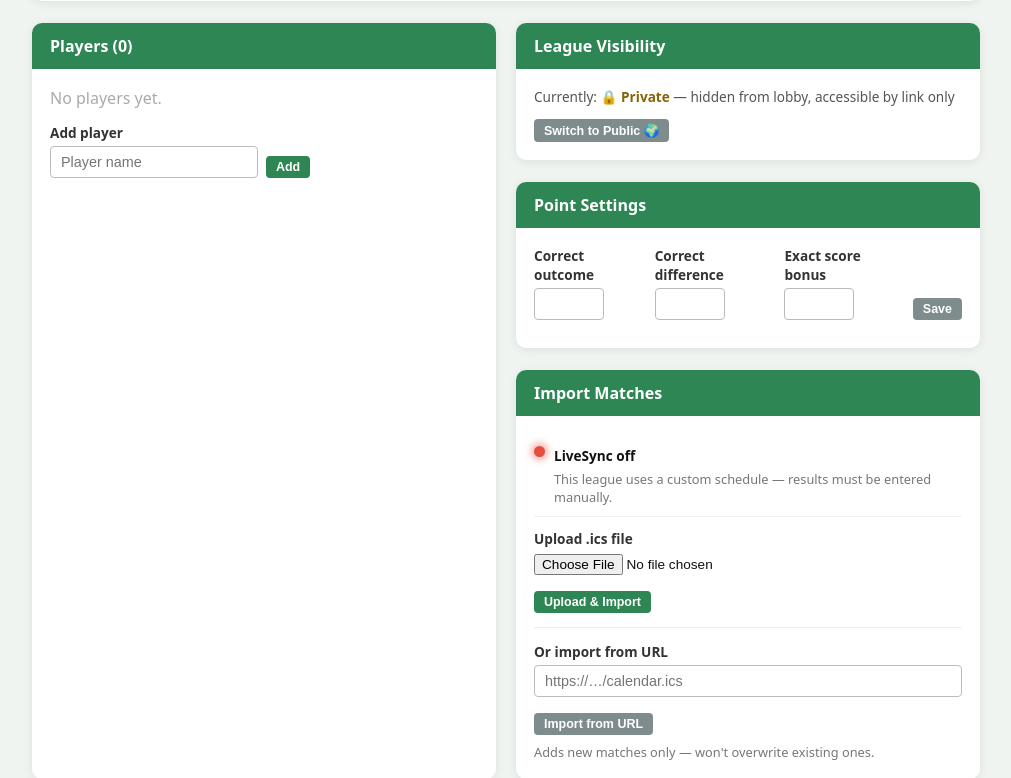
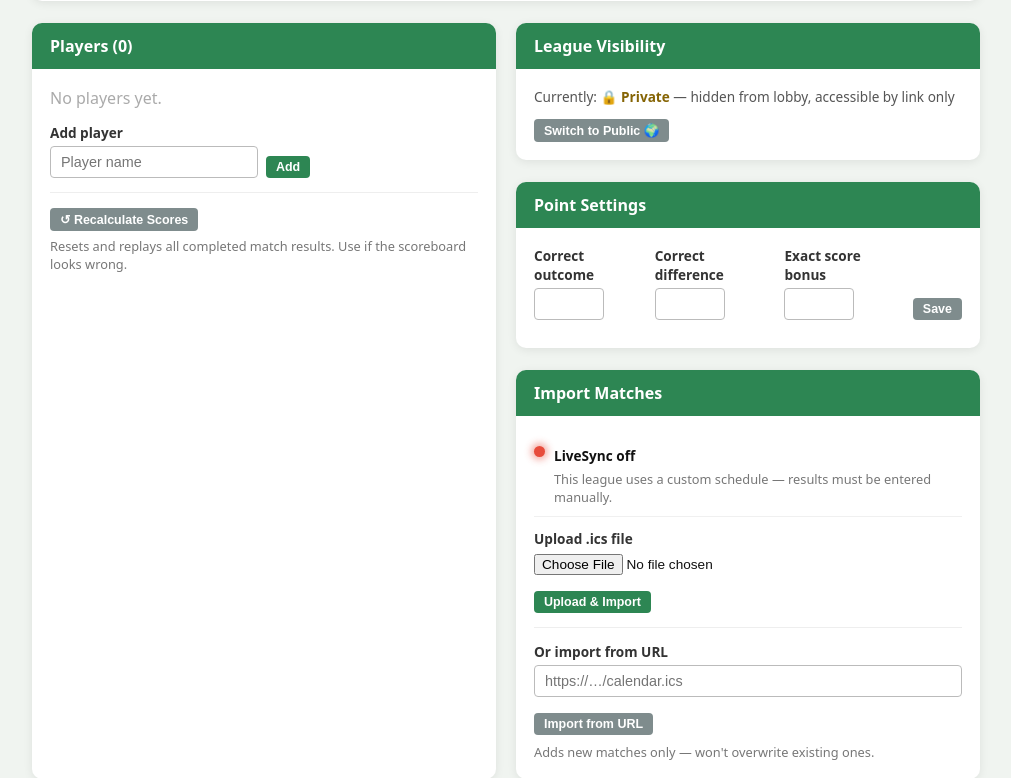
Before and after one commit to DenKula/worldcup-prediction-league, a Flask app: template templates/admin_dashboard.html in a window 1280 px wide. Shown: the part 236-1014 px from the top of the page, without its empty margins (134-1145 px from the left). Run offline with Flask 3, Linux system fonts and the light colour scheme; the template is opened without the code that fills it, so the values that code supplies are empty.

Commit message:
Fix diff_correct not counted for pre-existing results; add Recalculate Scores button
- league_admin_edit_match undo/redo now handles diff_correct (was missing)
- Add /league/<code>/admin/recalculate route: resets all player counters to 0
  then replays every completed match through apply_result to fix stale scores
- Add "Recalculate Scores" button in admin dashboard Players card

Co-Authored-By: Claude Sonnet 4.6 <noreply@anthropic.com>

```diff
--- a/app.py
+++ b/app.py
@@ -581,8 +581,9 @@ def league_admin_edit_match(code, match_id):
 
     if request.method == "POST":
         if match.get("result"):
-            old_result  = match["result"]
-            old_outcome = get_outcome(old_result)
+            old_result   = match["result"]
+            old_outcome  = get_outcome(old_result)
+            old_diff_val = goal_diff(old_result)
             for player, pred in match.get("predictions", {}).items():
                 if player not in data["players"]: continue
                 try: parse_score(pred)
@@ -590,7 +591,11 @@ def league_admin_edit_match(code, match_id):
                 s = data["players"][player]
                 if pred == old_result:
                     s["outcome_correct"] = max(0, s["outcome_correct"] - 1)
+                    s["diff_correct"]    = max(0, s.get("diff_correct", 0) - 1)
                     s["score_correct"]   = max(0, s["score_correct"]   - 1)
+                elif goal_diff(pred) == old_diff_val:
+                    s["outcome_correct"] = max(0, s["outcome_correct"] - 1)
+                    s["diff_correct"]    = max(0, s.get("diff_correct", 0) - 1)
                 elif get_outcome(pred) == old_outcome:
                     s["outcome_correct"] = max(0, s["outcome_correct"] - 1)
 
@@ -610,12 +615,18 @@ def league_admin_edit_match(code, match_id):
         if match.get("result"):
             result         = match["result"]
             result_outcome = get_outcome(result)
+            result_diff    = goal_diff(result)
             for player, pred in new_preds.items():
                 if player not in data["players"]: continue
                 s = data["players"][player]
+                s.setdefault("diff_correct", 0)
                 if pred == result:
                     s["outcome_correct"] += 1
+                    s["diff_correct"]    += 1
                     s["score_correct"]   += 1
+                elif goal_diff(pred) == result_diff:
+                    s["outcome_correct"] += 1
+                    s["diff_correct"]    += 1
                 elif get_outcome(pred) == result_outcome:
                     s["outcome_correct"] += 1
 
@@ -641,6 +652,23 @@ def league_admin_settings(code):
         flash("Settings saved.", "success")
     except ValueError:
         flash("Invalid point values.", "error")
+    return redirect(url_for("league_admin_dashboard", code=code))
+
+
+@app.route("/league/<code>/admin/recalculate", methods=["POST"])
+@league_admin_required
+def league_admin_recalculate(code):
+    data = load_league(code)
+    for player in data["players"]:
+        data["players"][player]["outcome_correct"] = 0
+        data["players"][player]["diff_correct"]    = 0
+        data["players"][player]["score_correct"]   = 0
+    completed = [(m, m["result"]) for m in data["matches"] if m.get("result")]
+    for match, result in completed:
+        match["result"] = None  # so apply_result skips the undo block
+        apply_result(data, match, result)
+    save_league(code, data)
+    flash(f"Scores recalculated from {len(completed)} completed match(es).", "success")
     return redirect(url_for("league_admin_dashboard", code=code))
 
 
--- a/templates/admin_dashboard.html
+++ b/templates/admin_dashboard.html
@@ -85,6 +85,12 @@
           <button type="submit" class="btn btn-green btn-sm">Add</button>
         </div>
       </form>
+      <hr style="border:none;border-top:1px solid #eee;margin:14px 0">
+      <form method="post" action="{{ url_for('league_admin_recalculate', code=code) }}"
+            onsubmit="return confirm('Recalculate all scores from scratch? This will recount every completed match.')">
+        <button type="submit" class="btn btn-gray btn-sm">↺ Recalculate Scores</button>
+      </form>
+      <p class="note" style="margin-top:6px">Resets and replays all completed match results. Use if the scoreboard looks wrong.</p>
     </div>
   </div>
 
```
